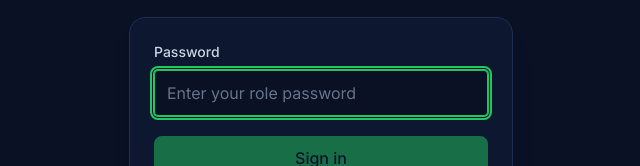
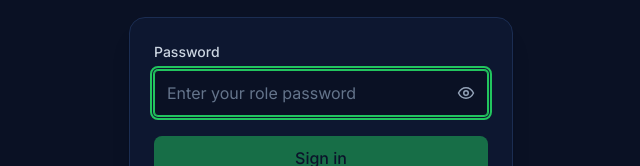
Before and after one commit to elil-stack/halo-portal, a React (Vite) app: page / in a window 1280 px wide. Shown: the part 297-463 px from the top of the page, without its empty margins (319-959 px from the left). Built offline with nearby package versions, Linux system fonts and the light colour scheme.

Commit message:
Add show/hide (eye) toggle to login password field

```diff
--- a/src/components/Login.jsx
+++ b/src/components/Login.jsx
@@ -4,6 +4,7 @@ import HaloMark from './HaloMark.jsx';
 
 export default function Login({ onLogin }) {
   const [password, setPassword] = useState('');
+  const [showPassword, setShowPassword] = useState(false);
   const [error, setError] = useState('');
   const [busy, setBusy] = useState(false);
 
@@ -43,14 +44,25 @@ export default function Login({ onLogin }) {
           <label className="mb-2 block text-sm font-medium text-slate-300">
             Password
           </label>
+          <div className="relative">
             <input
-            type="password"
+              type={showPassword ? 'text' : 'password'}
               autoFocus
               value={password}
               onChange={(e) => setPassword(e.target.value)}
               placeholder="Enter your role password"
-            className="w-full rounded-lg border border-navy-600 bg-navy-950 px-3 py-2.5 text-white placeholder-slate-500 outline-none transition focus:border-accent focus:ring-1 focus:ring-accent"
+              className="w-full rounded-lg border border-navy-600 bg-navy-950 px-3 py-2.5 pr-11 text-white placeholder-slate-500 outline-none transition focus:border-accent focus:ring-1 focus:ring-accent"
             />
+            <button
+              type="button"
+              onClick={() => setShowPassword((v) => !v)}
+              aria-label={showPassword ? 'Hide password' : 'Show password'}
+              title={showPassword ? 'Hide password' : 'Show password'}
+              className="absolute inset-y-0 right-0 flex w-11 items-center justify-center text-slate-400 transition hover:text-slate-200"
+            >
+              {showPassword ? <EyeOffIcon /> : <EyeIcon />}
+            </button>
+          </div>
 
           {error && (
             <p className="mt-3 rounded-lg bg-red-500/10 px-3 py-2 text-sm text-red-400">
@@ -91,3 +103,24 @@ export default function Login({ onLogin }) {
     </div>
   );
 }
+
+function EyeIcon() {
+  return (
+    <svg width="18" height="18" viewBox="0 0 24 24" fill="none" stroke="currentColor" strokeWidth="2" aria-hidden="true">
+      <path d="M2 12s3.5-7 10-7 10 7 10 7-3.5 7-10 7-10-7-10-7Z" strokeLinecap="round" strokeLinejoin="round" />
+      <circle cx="12" cy="12" r="3" />
+    </svg>
+  );
+}
+
+function EyeOffIcon() {
+  return (
+    <svg width="18" height="18" viewBox="0 0 24 24" fill="none" stroke="currentColor" strokeWidth="2" aria-hidden="true">
+      <path
+        d="M9.9 4.24A9.1 9.1 0 0 1 12 4c6.5 0 10 7 10 7a13.2 13.2 0 0 1-1.67 2.5M6.6 6.6A13.2 13.2 0 0 0 2 12s3.5 7 10 7a9.1 9.1 0 0 0 3.06-.53M9.9 9.9a3 3 0 0 0 4.2 4.2M2 2l20 20"
+        strokeLinecap="round"
+        strokeLinejoin="round"
+      />
+    </svg>
+  );
+}
```
Lines whose indentation alone changed are shown as unchanged.
